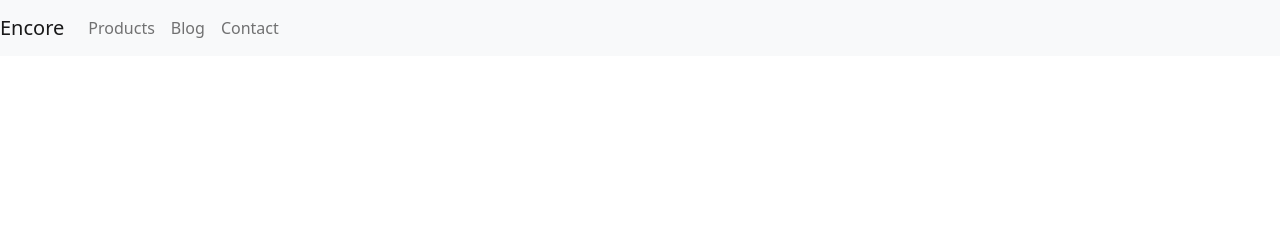
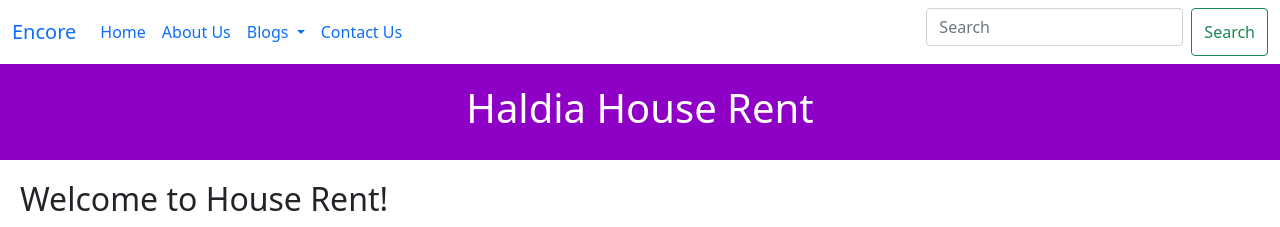
Before and after one commit to The-Backbenchers/django_network_details, a Django app: page / in a window 1280 px wide. Shown: the top 227 px of the page. Run offline with Django 4.2, Linux system fonts and the light colour scheme.

Commit message:
something

```diff
--- a/haldiaform/form/templates/base.html
+++ b/haldiaform/form/templates/base.html
@@ -13,25 +13,94 @@
 
     {% block mymessage %}
 
-        <nav class="navbar navbar-expand-sm navbar-light bg-light">
-            <a class="navbar-brand" href="/">Encore</a>
-            <button class="navbar-toggler" type="button" data-bs-toggle="collapse" data-target="#navbarText" aria-controls="navbarText" aria-expanded="false" aria-label="Toggle navigation">
+        <nav class="navbar navbar-expand-lg bg-body-tertiary">
+  <div class="container-fluid">
+    <a class="navbar-brand" href="#">Encore</a>
+    <button class="navbar-toggler" type="button" data-bs-toggle="collapse" data-bs-target="#navbarSupportedContent" aria-controls="navbarSupportedContent" aria-expanded="false" aria-label="Toggle navigation">
       <span class="navbar-toggler-icon"></span>
     </button>
-            <div class="collapse navbar-collapse" id="navbarText">
-            <ul class="navbar-nav mr-auto">
+    <div class="collapse navbar-collapse" id="navbarSupportedContent">
+      <ul class="navbar-nav me-auto mb-2 mb-lg-0">
         <li class="nav-item">
-                <a class="nav-link" href="">Products</a>
+          <a class="nav-link active" aria-current="page" href="#">Home</a>
         </li>
         <li class="nav-item">
-                <a class="nav-link" href="">Blog</a>
+          <a class="nav-link" href="#">About Us</a>
+        </li>
+        <li class="nav-item dropdown">
+          <a class="nav-link dropdown-toggle" href="#" role="button" data-bs-toggle="dropdown" aria-expanded="false">
+            Blogs
+          </a>
+          <ul class="dropdown-menu">
+            <li><a class="dropdown-item" href="#">Action</a></li>
+            <li><a class="dropdown-item" href="#">Another action</a></li>
+            <li><hr class="dropdown-divider"></li>
+            <li><a class="dropdown-item" href="#">Something else here</a></li>
+          </ul>
         </li>
         <li class="nav-item">
-                <a class="nav-link" href="">Contact</a>
+          <a class="nav-link">Contact Us</a>
         </li>
       </ul>
+      <form class="d-flex" role="search">
+        <input class="form-control me-2" type="search" placeholder="Search" aria-label="Search">
+        <button class="btn btn-outline-success" type="submit">Search</button>
+      </form>
+    </div>
   </div>
 </nav>
+
+
+
+
+<body>
+  <header>
+    <h1>Haldia House Rent</h1>
+  </header>
+
+  <main>
+    <section>
+      <h2>Welcome to House Rent!</h2>
+      <p>Find out the estimated rent for your house or apartment.</p>
+
+      <form id="Rent-form">
+        <img id="house-photo" src="./home.jpeg" alt="House Photo">
+        <label for="location">Location:</label>
+        <input type="text" id="location" name="location" required>
+
+        <label for="bedrooms">Number of Bedrooms:</label>
+        <select id="bedrooms" name="bedrooms" required>
+          <option value="">Select</option>
+          <option value="1">1</option>
+          <option value="2">2</option>
+          <option value="3">3</option>
+          <option value="4">4</option>
+          <option value="5">5+</option>
+        </select>
+
+        <label for="area">Area (in square feet):</label>
+        <input type="number" id="area" name="area" min="1" required>
+
+        <button type="submit">Rent</button>
+      </form>
+    </section>
+  </main>
+
+
+</body>
+</html>
+
+
+
+
+
+
+
+
+
+
+
+
 
     {% endblock %}
 
--- a/haldiaform/form/urls.py
+++ b/haldiaform/form/urls.py
@@ -4,5 +4,7 @@ from . import views
 
 urlpatterns = [
     path('', views.Home, name="Home" ),
-    path('Signup', views.signup, name="Signup" ),
+    path('signup', views.signup, name="Signup" ),
+    path('signin', views.signin, name="Signin" ),
+
 ]
--- a/haldiaform/form/views.py
+++ b/haldiaform/form/views.py
@@ -10,3 +10,5 @@ def Home(request):
 def signup(request):
     # return HttpResponse("Hello World")
     return render(request,'signup.html')
+def signin(request):
+    return render(request,'signin.html')
--- a/haldiaform/static/css/style2.css
+++ b/haldiaform/static/css/style2.css
@@ -187,3 +187,89 @@ a,a:hover{
 .myform-area .form-area .myform-button .myform-btn:hover{
     background: #07315B;
 }
+
+
+
+
+
+
+
+
+
+
+    /* Global styles */
+    body {
+      font-family: Arial, sans-serif;
+      margin: 0;
+      padding: 0;
+    }
+
+    header {
+      background-color: #8e00c6;
+      color: #fff;
+      padding: 20px;
+      text-align: center;
+    }
+
+    main {
+      padding: 20px;
+    }
+
+    section {
+      margin-bottom: 20px;
+    }
+
+    form label {
+      display: block;
+      margin-bottom: 5px;
+    }
+
+    form input, form select {
+      margin-bottom: 10px;
+      padding: 5px;
+    }
+
+    form button {
+      background-color:#5600a1;
+      border: none;
+      color: #fff;
+      cursor: pointer;
+      padding: 10px 20px;
+    }
+
+    footer {
+      background-color: #8e00c6;
+      color: #fff;
+      padding: 20px;
+      text-align: center;
+    }
+
+    /* Page-specific styles */
+    h1 {
+      margin: 0;
+    }
+
+    h2 {
+      margin-top: 0;
+    }
+
+    p {
+      margin-bottom: 10px;
+    }
+    #prediction-form {
+      max-width: 400px;
+      margin: 0 auto;
+      background-color: #fff;
+      padding: 20px;
+      text-align: center;
+      border-radius: 5px;
+    }
+
+    #house-photo {
+      display: block;
+      margin: 0 auto 20px;
+      width: 200px;
+      height: auto;
+      border-radius: 5px;
+      box-shadow: 0 2px 4px rgba(0, 0, 0, 0.1);
+    }
```
Also changed, not shown: haldiaform/form.html (added, +33 -0 lines), haldiaform/ownerdetails.html (added, +32 -0 lines), haldiaform/hom.jpg (added). Lines whose indentation alone changed are shown as unchanged.
